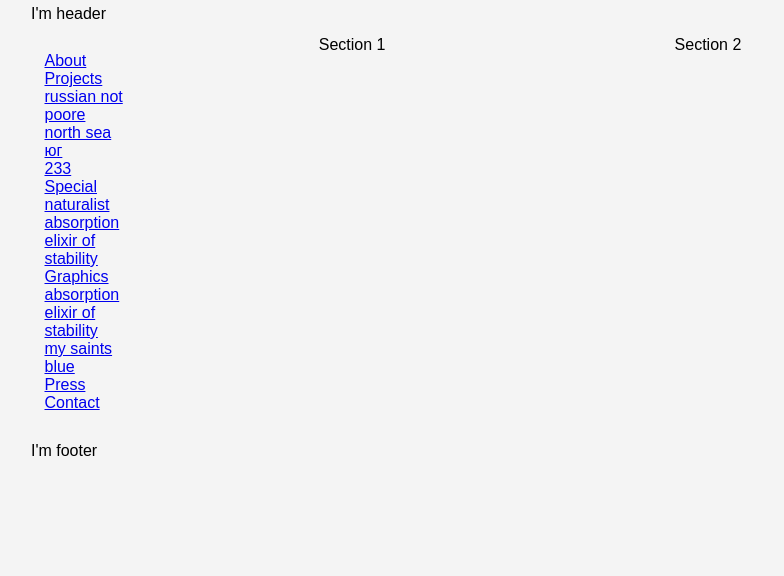
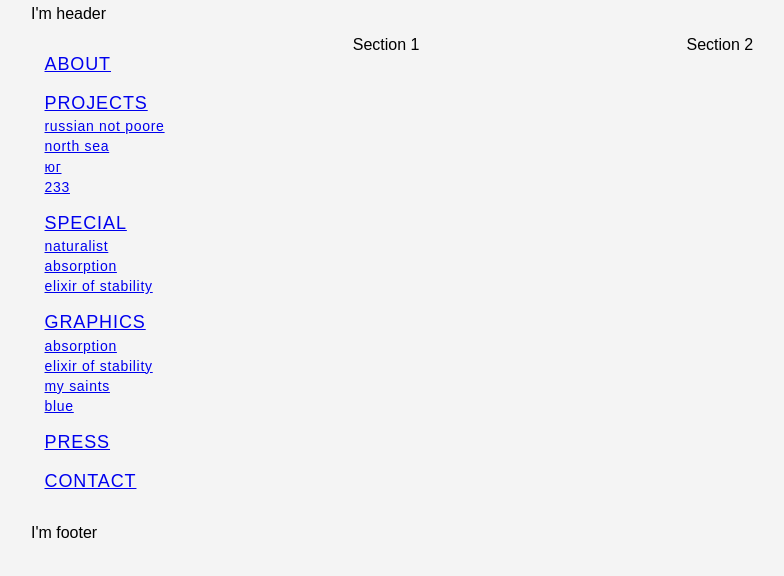
Before and after one commit to antklim/tanya_klimenko_template, a plain HTML site: page index.html in a window 1280 px wide. Shown: the whole page, without its empty margins (159-943 px from the left). Drawn offline with Linux system fonts and the light colour scheme.

Commit message:
Site menu text and font changes

```diff
--- a/assets/css/main.css
+++ b/assets/css/main.css
@@ -81,13 +81,32 @@ header {
 .site-nav-container {
   float: left;
   margin: 0 1.5%;
-  width: 10%;
+  width: 15%;
 }
 
 .site-nav-list,
 .site-nav-nested-list {
+  letter-spacing: .05em;
   list-style-type: none;
   padding-left: 0;
+}
+
+.site-nav-list {
+  font-size: 18px;
+  text-transform: uppercase;
+}
+
+.site-nav-list li {
+  margin-top: 1em;
+}
+
+.site-nav-nested-list {
+  font-size: 14px;
+  text-transform: lowercase;
+}
+
+.site-nav-nested-list li {
+  margin-top: .3em;
 }
 
 /**
@@ -97,7 +116,7 @@ header {
 main {
   float: left;
   margin: 0 1.5%;
-  width: 83%
+  width: 78%
 }
 
 /**
```
